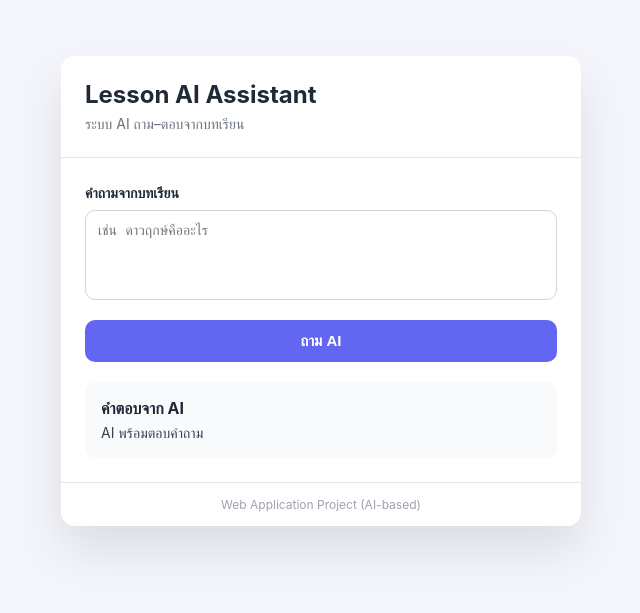
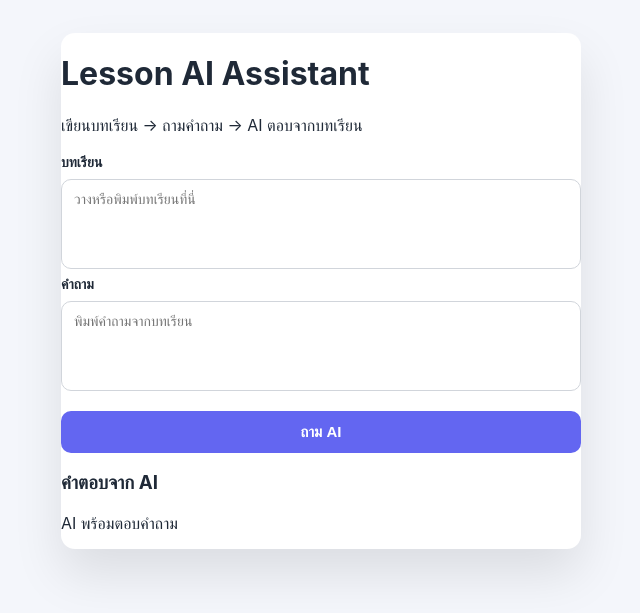
Before and after one commit to bludqx3-hub/supawinee, a plain HTML site: page index.html in a window 1280 px wide. Shown: the part 109-722 px from the top of the page, without its empty margins (319-959 px from the left). Drawn offline with Linux system fonts and the light colour scheme.

Commit message:
index.html

```diff
--- a/index.html
+++ b/index.html
@@ -9,26 +9,21 @@
 
 <div class="container">
   <div class="card">
-    <header>
-      <h1>Lesson AI Assistant</h1>
-      <p>ระบบ AI ถาม–ตอบจากบทเรียน</p>
-    </header>
+    <h1>Lesson AI Assistant</h1>
+    <p class="sub">เขียนบทเรียน → ถามคำถาม → AI ตอบจากบทเรียน</p>
 
-    <main>
-      <label>คำถามจากบทเรียน</label>
-      <textarea id="question" placeholder="เช่น ดาวฤกษ์คืออะไร"></textarea>
+    <label>บทเรียน</label>
+    <textarea id="lesson" placeholder="วางหรือพิมพ์บทเรียนที่นี่"></textarea>
 
-      <button onclick="askAI()">ถาม AI</button>
+    <label>คำถาม</label>
+    <textarea id="question" placeholder="พิมพ์คำถามจากบทเรียน"></textarea>
 
-      <section class="result">
-        <h3>คำตอบจาก AI</h3>
-        <p id="answer">AI พร้อมตอบคำถาม</p>
-      </section>
-    </main>
+    <button onclick="askAI()">ถาม AI</button>
 
-    <footer>
-      Web Application Project (AI-based)
-    </footer>
+    <div class="answer-box">
+      <h3>คำตอบจาก AI</h3>
+      <p id="answer">AI พร้อมตอบคำถาม</p>
+    </div>
   </div>
 </div>
 
```
